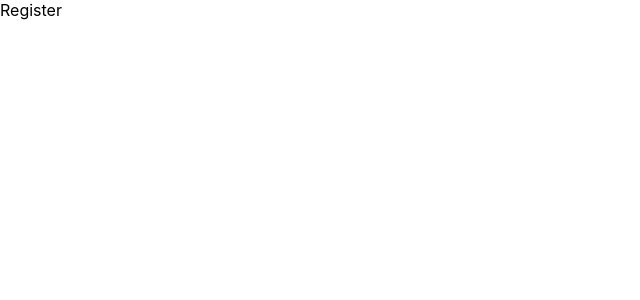
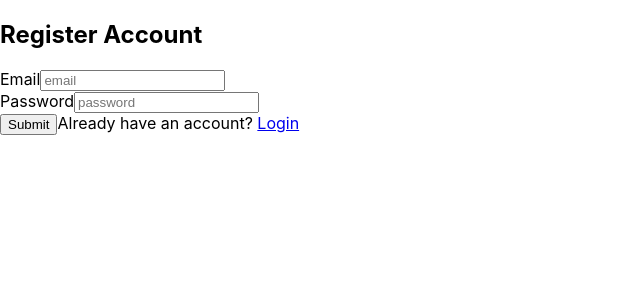
Before and after one commit to supersakana/user_portal, a React (Create React App) app in the folder public/: page /register in a window 1280 px wide. Shown: the top 300 px of the page, without its empty margins (0-640 px from the left). Built offline with nearby package versions, Linux system fonts and the light colour scheme.

Commit message:
set up basic register page

```diff
--- a/public/package.json
+++ b/public/package.json
@@ -10,6 +10,7 @@
     "react-dom": "^18.2.0",
     "react-router-dom": "^6.15.0",
     "react-scripts": "5.0.1",
+    "react-toastify": "^9.1.3",
     "web-vitals": "^2.1.4"
   },
   "scripts": {
--- a/public/src/pages/Register.jsx
+++ b/public/src/pages/Register.jsx
@@ -1,5 +1,53 @@
-import React from "react";
+import React, { useState } from "react";
+import { Link } from "react-router-dom"
+import { ToastContainer, toast } from "react-toastify";
 
 export default function PageName() {
-  return <div>Register</div>;
+    const [values, setValues] = useState({
+        email: "",
+        password: ""
+    })
+
+    const handleSubmit = (e) => {
+        e.preventDefault()
+      };
+
+  return(
+    <div className="container">
+      <h2>Register Account</h2>
+      <form onSubmit={(e) => handleSubmit(e)}>
+        <div>
+          <label htmlFor="email">Email</label>
+          <input
+            type="email"
+            name="email"
+            placeholder="email"
+            onChange={(e) =>
+              setValues({ ...values, [e.target.name]: e.target.value })
+            }
+          />
+        </div>
+        <div>
+          <label htmlFor="password">Password</label>
+          <input
+            type="password"
+            name="password"
+            placeholder="password"
+            onChange={(e) =>
+              setValues({ ...values, [e.target.name]: e.target.value })
+            }
+          />
+        </div>
+
+        <button type="submit">Submit</button>
+
+        <span>
+          Already have an account? <Link to="/login">Login</Link>
+        </span>
+
+      </form>
+      <ToastContainer />
+    </div>
+
+  )
 }
```
Also changed, not shown: 1 other file (tests, documents, lock files or other folders).
